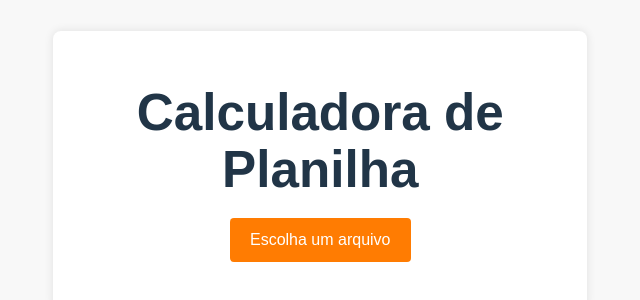
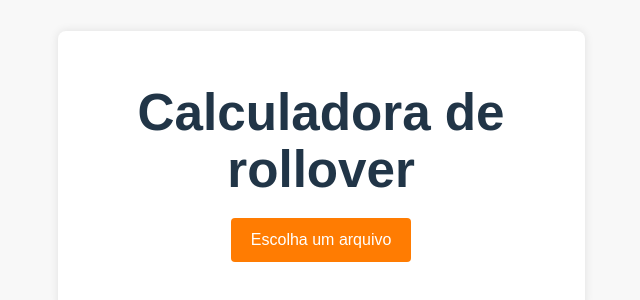
Before and after one commit to Victortxr87/cal_rollover, a React (Vite) app: page / in a window 1280 px wide. Shown: the part 230-530 px from the top of the page, without its empty margins (278-918 px from the left). Built offline with nearby package versions, Linux system fonts and the light colour scheme.

Commit message:
att nome

```diff
--- a/src/App.tsx
+++ b/src/App.tsx
@@ -37,7 +37,7 @@ function App() {
 
   return (
     <div className="container">
-      <h1>Calculadora de Planilha</h1>
+      <h1>Calculadora de rollover</h1>
       <div className="file-input-wrapper">
         <label className="file-input-label" htmlFor="fileInput">
           Escolha um arquivo
```
